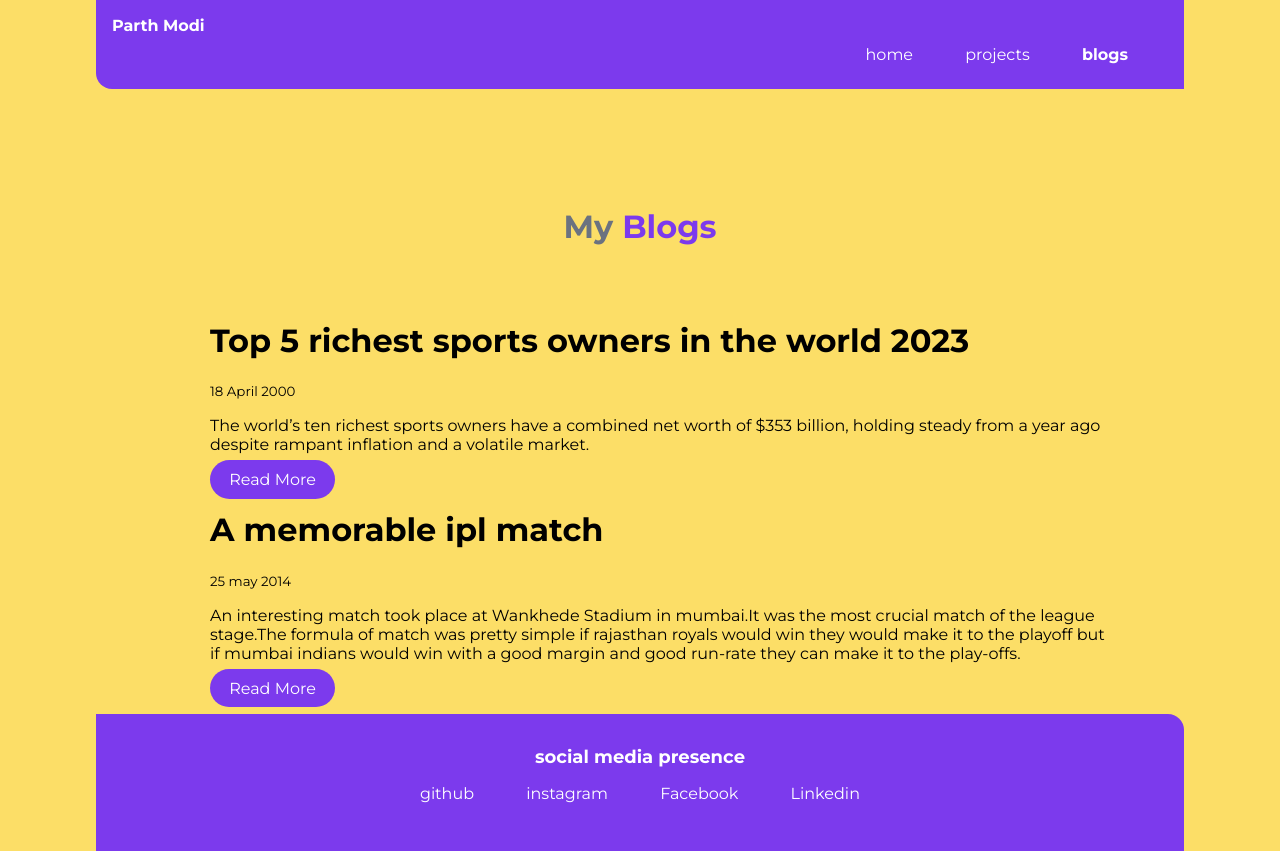
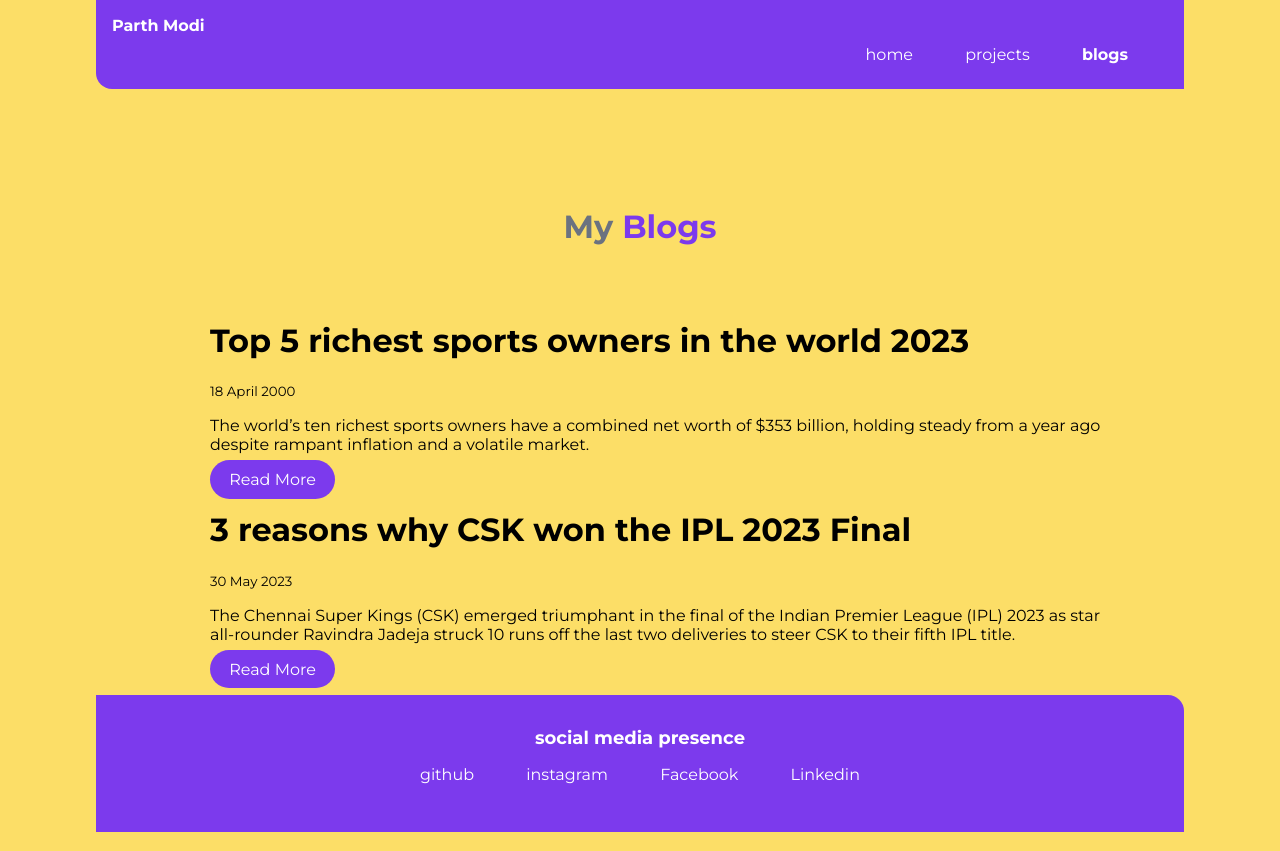
Before and after one commit to parthmodi444/Basic-Html---Css, a plain HTML site: page blogs.html in a window 1280 px wide. Drawn offline with Linux system fonts and the light colour scheme.

Commit message:
Update blogs.html

```diff
--- a/blogs.html
+++ b/blogs.html
@@ -37,9 +37,9 @@
           <a class="link link-primary" href="blog-one.html">Read More</a>
           </li>
           <li>
-            <h1>A memorable ipl match</h1>
-            <small>25 may 2014</small>
-            <p>An interesting match took place at Wankhede Stadium  in mumbai.It was the most crucial match of the league stage.The formula of match was pretty simple if rajasthan royals would win they would make it to the playoff but if mumbai indians would win with a good margin and good run-rate they can make it to the play-offs. </p>
+            <h1>3 reasons why CSK won the IPL 2023 Final</h1>
+            <small>30 May 2023</small>
+            <p>The Chennai Super Kings (CSK) emerged triumphant in the final of the Indian Premier League (IPL) 2023 as star all-rounder Ravindra Jadeja struck 10 runs off the last two deliveries to steer CSK to their fifth IPL title.</p>
           <a class="link link-primary" href="blog-two.html">Read More</a>
           </li>
 
```
